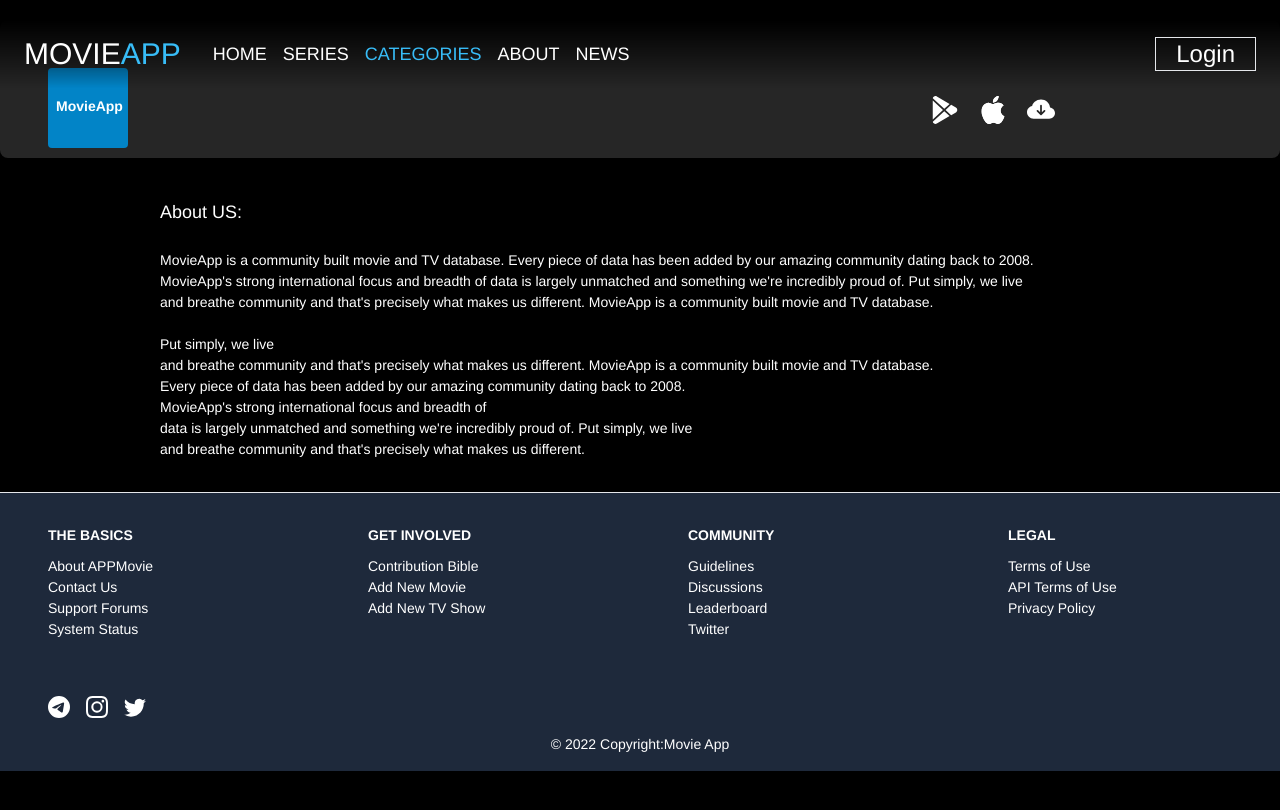
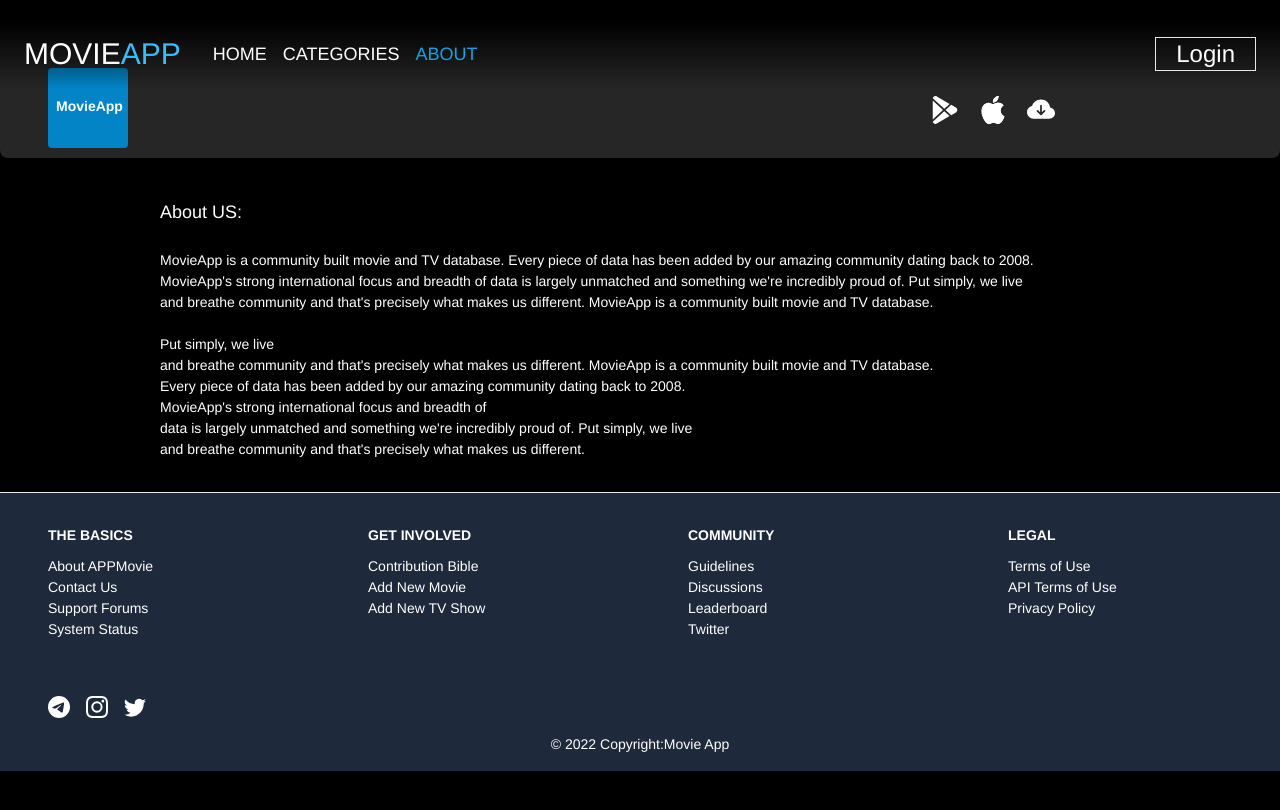
Before and after one commit to mahdirez/Project-final, a React (Create React App) app: page /about in a window 1280 px wide. Shown: the top 810 px of the page. Built offline with nearby package versions, Linux system fonts and the light colour scheme; the HTML template or start-up script is replaced by a standard one.

Commit message:
responsive nav mobile

```diff
--- a/src/components/header/nav/LogoNav.jsx
+++ b/src/components/header/nav/LogoNav.jsx
@@ -3,10 +3,12 @@ import { Link } from "react-router-dom";
 
 export default function LogoNav() {
   return (
-    <Link to="/">
-      <p className="text-3xl z-50">
-        Movie<span className="text-sky-400">App</span>
-      </p>
-    </Link>
+    <div className="z-50">
+      <Link to="/">
+        <p className="text-3xl z-50 ">
+          Movie<span className="text-sky-400">App</span>
+        </p>
+      </Link>
+    </div>
   );
 }
--- a/src/components/header/nav/MenuNav.jsx
+++ b/src/components/header/nav/MenuNav.jsx
@@ -2,23 +2,33 @@ import React from "react";
 import { NavLink } from "react-router-dom";
 
 export default function MenuNav() {
+  const items = [
+    {
+      name: "Home",
+      path: "/",
+    },
+    {
+      name: "Categories",
+      path: "/categories",
+    },
+    {
+      name: "About",
+      path: "/about",
+    },
+  ];
+
+  function activeNav({isActive}){
+    return isActive ? "text-sky-500" : "text-white"
+  }
   return (
     <ul className="hidden lg:flex gap-4 items-center">
-      <li>
-        <NavLink to="/">Home</NavLink>
-      </li>
-      <li>
-        <NavLink to="">Series</NavLink>
-      </li>
-      <li className="text-sky-400">
-        <NavLink to="">Categories</NavLink>
-      </li>
-      <li>
-        <NavLink to="/about">About</NavLink>
-      </li>
-      <li>
-        <NavLink to="">News</NavLink>
-      </li>
+      {items.map((item) => {
+        return (
+          <li>
+            <NavLink to={item.path} className={activeNav}>{item.name}</NavLink>
+          </li>
+        );
+      })}
     </ul>
   );
 }
--- a/src/components/header/nav/Nav.jsx
+++ b/src/components/header/nav/Nav.jsx
@@ -1,5 +1,6 @@
 import React from "react";
 import { useState } from "react";
+import { Link } from "react-router-dom";
 import LogoNav from "./LogoNav";
 import MenuNav from "./MenuNav";
 import SearchNav from "./SearchNav";
@@ -7,35 +8,49 @@ import SubscriptionNav from "./SubscriptionNav";
 
 export default function Nav() {
   const [menu, openMenu] = useState(false);
+  const itemNav = [
+    {
+      name: "Home",
+      path: "/",
+    },
+    {
+      name: "Categories",
+      path: "/categories",
+    },
+    {
+      name: "About",
+      path: "/about",
+    },
+  ];
   return (
     <div className="mx-auto">
-      <div className="overflow-hidden py-4 px-6  bg-gradient-to-b from-black  text-lg flex justify-between items-center uppercase fixed w-full z-20">
-        <div className="flex gap-8 items-center">
-          <LogoNav/>
-          <MenuNav/>
-          <button className="block lg:hidden text-2xl z-50" onClick={() => openMenu(!menu)}><i class={menu ? "bi bi-x-lg" : "bi bi-list"}></i></button>
+      <div className="overflow-hidden py-4 px-6  bg-gradient-to-b from-black  text-lg flex justify-between items-center uppercase  w-full z-20 md:fixed">
+        <div className="flex items-center lg:gap-8">
+          <LogoNav />
+          <MenuNav />
+          <button
+            className="block lg:hidden text-2xl z-50"
+            onClick={() => openMenu(!menu)}
+          >
+            <i class={menu ? "bi bi-x-lg" : "bi bi-list"}></i>
+          </button>
         </div>
-        <div className="flex gap-4">
-          <SearchNav/>
-          <SubscriptionNav/>
+        <div className="flex gap-0 md:gap-2">
+          <SearchNav />
+          <SubscriptionNav />
         </div>
       </div>
-      <ul className={`z-10 bg-slate-800 h-full w-2/4 flex flex-col justify-center items-center fixed top-0 left-0 gap-12 ${menu ? "translate-0" : "translate-full"} transition-all duration-500 lg:hidden`} style={{translate : menu ? "0%" : "-100%"}}>
-        <li>
-          <a href="/">Home</a>
-        </li>
-        <li>
-          <a href="/">Series</a>
-        </li>
-        <li className="text-sky-400">
-          <a href="/">Categories</a>
-        </li>
-        <li>
-          <a href="/">About</a>
-        </li>
-        <li>
-          <a href="/">News</a>
-        </li>
+      <ul
+        className={`z-40 bg-slate-800 h-full w-3/5 flex flex-col justify-center items-center fixed top-0 left-0 gap-12 transition-all duration-500 lg:hidden`}
+        style={{ translate: menu ? "0%" : "-100%" }}
+      >
+        {itemNav.map((item) => {
+          return (
+            <li>
+              <Link to={item.path}>{item.name}</Link>
+            </li>
+          );
+        })}
       </ul>
     </div>
   );
--- a/src/components/header/sliderHeader/ImgSlider.jsx
+++ b/src/components/header/sliderHeader/ImgSlider.jsx
@@ -38,26 +38,27 @@ export default function ImgSlider() {
         modules={[Autoplay, Navigation]}
         className="mySwiper"
       >
-        {movies.map(
-          (movie) => {
+        {movies.map((movie) => {
           return (
             <SwiperSlide key={movie.id} className="imgSliders">
               <img src={`${baseUrlImage}/w1280/${movie.backdrop_path}`} />
-                <div className="gap-8 w-2/4 leading-7 z-50 absolute top-9 left-8 lg:top-40 left-8 ">
-                  <h1 className="text-3xl uppercase font-bold">{movie.title}</h1>
-                  <p className="mt-8">{movie.overview}</p>
-                  <div>{movie.vote_average}</div>
-                  <div>{movie.release_date}</div>
+              <div className="md:gap-8 w-2/4 leading-7 z-50 absolute  top-40 left-8 text-sky-400 ">
+                <h1 className="hidden lg:text-3xl uppercase font-bold">{movie.title}</h1>
+                <p className="hidden md:block mt-8 text-xl">{movie.overview}</p>
+                <div className="hidden md:flex gap-1 items-center">
+                  <i className="bi bi-star-fill text-yellow-500"></i>/
+                  {movie.vote_average}
+                </div>
+                <div className="hidden md:block">{movie.release_date}</div>
                 <Link to={`/videos/${movie.id}`}>
-                    <button className="mt-8 bg-sky-400 px-6 py-1 rounded">
+                  <button className="mt:2 rounded-full lg:mt-8 bg-sky-400 text-white px-6 py-1 rounded">
                     <i class="bi bi-play-fill"></i>Play Now
                   </button>
                 </Link>
               </div>
             </SwiperSlide>
           );
-          }
-        )}
+        })}
       </Swiper>
     </>
   );
```
Lines whose indentation alone changed are shown as unchanged.
